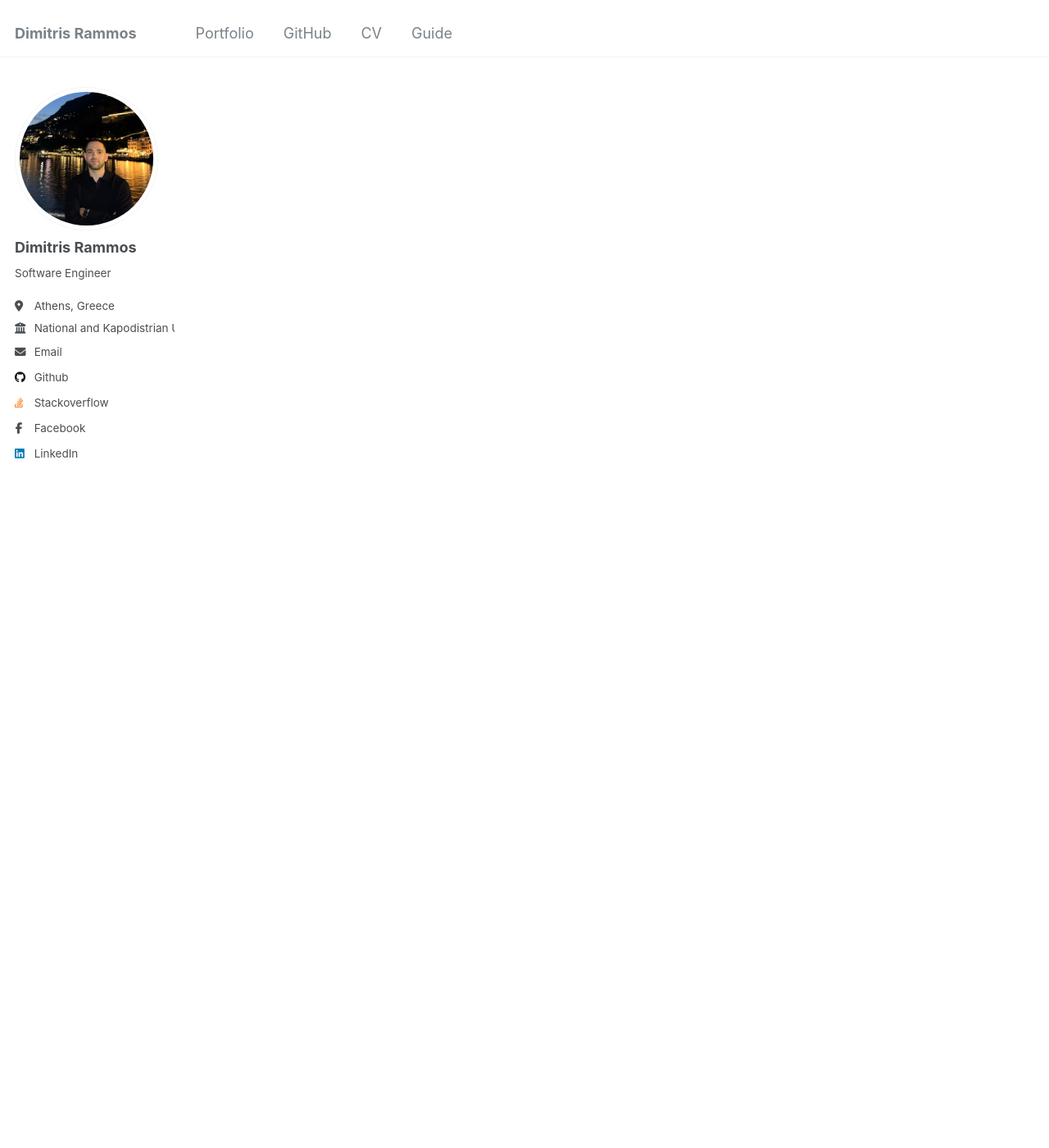
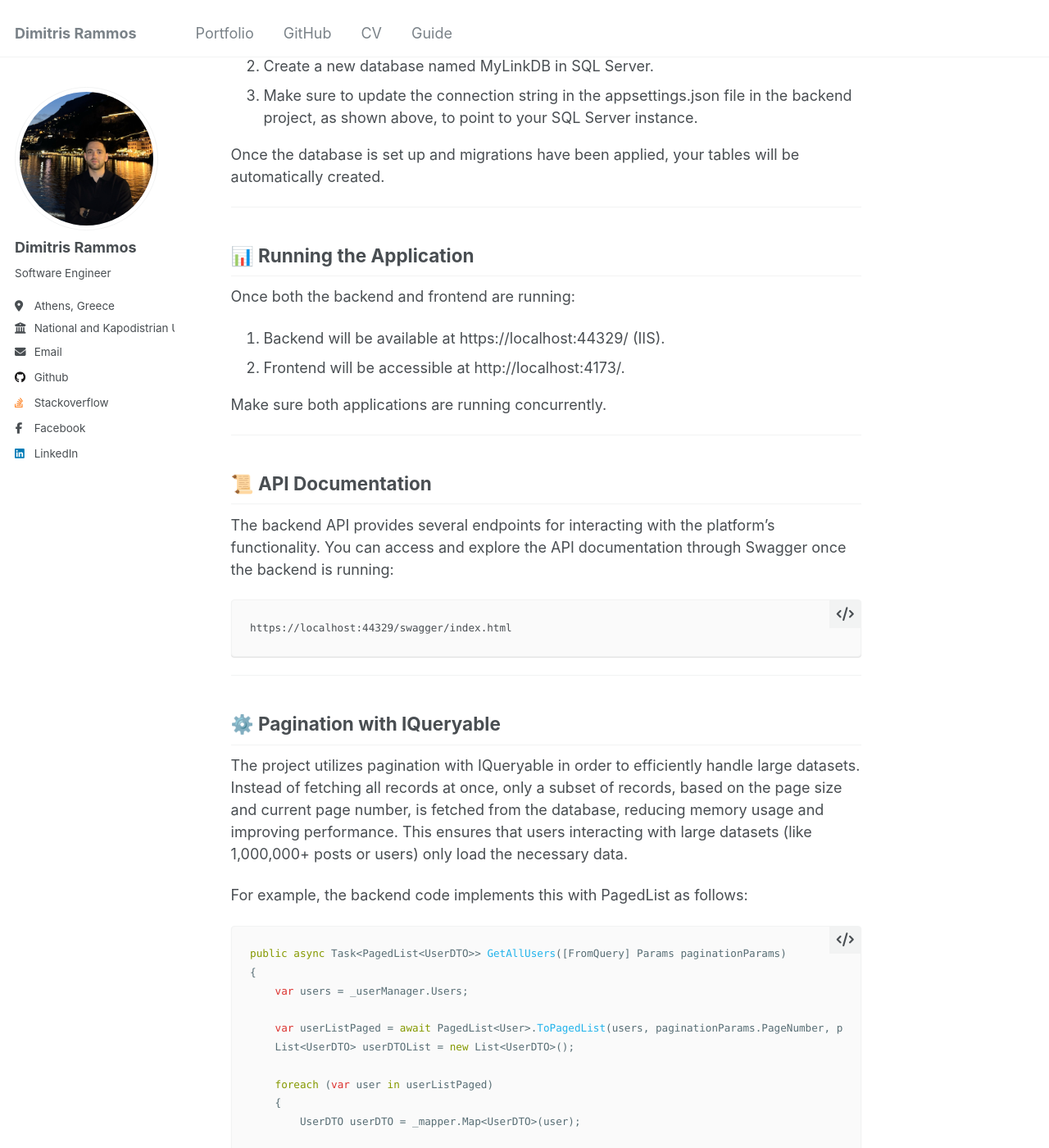
Before and after one commit to drammos/drammos.github.io, a Jekyll site: the page built from _portfolio/portfolio-1.md, in a window 1280 px wide and 1400 px high, scrolled down 3595 px. Shown: the whole window at 82% size. Built offline with Jekyll 4.4.1, drawn with Linux system fonts in a browser that asks for light colours; some of the changed text lies outside the part shown.

Commit message:
Update portfolio

````diff
--- a/_portfolio/portfolio-1.md
+++ b/_portfolio/portfolio-1.md
@@ -1,7 +1,209 @@
 ---
-title: "Portfolio item number 1"
-excerpt: "Short description of portfolio item number 1<br/><img src='/images/500x300.png'>"
+title: "My Link"
+excerpt: "Web LinkedIn Application is exercise from our university, DIT - University of Athens.<br/><img src='/images/mylink-background.png'>"
 collection: portfolio
 ---
 
-This is an item in your portfolio. It can be have images or nice text. If you name the file .md, it will be parsed as markdown. If you name the file .html, it will be parsed as HTML.
+
+Welcome to **MyLink**, a LinkedIn-inspired social network for professionals. This project is a full-stack web application developed using **ASP.NET Core** for the backend and **React** for the frontend.
+
+[Ηere](https://www.linkedin.com/posts/dimitrisrammos_csharp-dotnet-aspnetcore-activity-7246869870447869954-Apju?utm_source=share&utm_medium=member_desktop) is a short demo 𝐯𝐢𝐝𝐞𝐨 showcasing the app's functionalities.
+
+---
+
+## 🛠️ Technologies Used
+
+### Backend:
+- **ASP.NET Core 8.0.401** (C#)
+- **Entity Framework Core** for database access
+- **SQL Server Management Studio** for the database
+- **JWT Authentication** for securing API endpoints
+- **Matrix Factorization Algorithm** for recommending jobs and posts
+
+### Frontend:
+- **React** (JavaScript library for building UI)
+- **React Router** for client-side routing
+- **HTML and CSS** for styling
+
+### Other:
+- **IIS Express** web server
+- **SSL Certificate** with token in developer mode for HTTPS
+
+---
+
+## 📑 Features
+
+- **User Authentication:** Users can sign up, log in, and authenticate via JWT.
+- **Job Posting:** Users can view, create, and delete job postings.
+- **Matrix Factorization:** Provides personalized job and post recommendations based on user preferences and activity.
+- **Pagination:** Supports pagination for large datasets to reduce memory usage.
+- **Professional Networking:** Users can connect, share posts, and interact with others in a professional setting.
+
+---
+
+
+
+## 🚀 Project Setup
+
+### Clone the repository
+
+To set up the project locally, first clone this repository:
+
+```bash
+git clone https://github.com/drammos/LinkedIn.git
+cd MyLink
+```
+
+---
+
+### Prerequisites
+Make sure you have the following installed:
+
+.NET Core SDK (8.0.401): Install .NET SDK
+Node.js & npm: Install Node.js
+SQL Server: Install SQL Server and SQL Server Management Studio (SSMS) for managing your database.
+
+---
+
+## 🔧 Backend Setup (ASP.NET Core)
+1. Install .NET Dependencies
+After cloning, navigate to the backend project directory:
+
+```
+cd LinkedIn/WebAppBackEnd
+```
+
+Then, restore the .NET dependencies using:
+
+```
+dotnet restore
+```
+
+
+2. Database Connection
+Update the appsettings.json file to connect to your local SQL Server instance:
+
+```
+"ConnectionStrings": {
+    "DefaultConnection": "Server=YOUR_SERVER;Database=MyLinkDB;Trusted_Connection=True;MultipleActiveResultSets=true"
+}
+```
+
+
+3. Migrate the Database
+Run the following commands to apply migrations and seed the database:
+
+```
+update-database
+dotnet ef database update
+```
+
+
+4. Run the Backend
+Start the backend server:
+
+```
+dotnet run
+```
+
+The API will be accessible at https://localhost:5001/ (or the IIS Express port if running from Visual Studio).
+
+---
+
+## 🎨 Frontend Setup (React)
+1. Install npm dependencies
+Navigate to the frontend directory:
+
+bash
+```
+cd LinkedIn/MyLinkFrontEnd
+```
+
+Install the necessary packages:
+```
+npm install
+```
+
+2. Run the Frontend
+To start the frontend development server, run:
+
+```
+npm start
+```
+The React app will be accessible at http://localhost:4173/.
+
+---
+
+## 🗄️ Database Setup (SQL Server)
+1. Install SQL Server Management Studio (SSMS) if you haven't already.
+2. Create a new database named MyLinkDB in SQL Server.
+3. Make sure to update the connection string in the appsettings.json file in the backend project, as shown above, to point to your SQL Server instance.
+
+Once the database is set up and migrations have been applied, your tables will be automatically created.
+
+---
+
+## 📊 Running the Application
+Once both the backend and frontend are running:
+
+1. Backend will be available at https://localhost:44329/ (IIS).
+2. Frontend will be accessible at http://localhost:4173/.
+
+Make sure both applications are running concurrently.
+
+---
+
+## 📜 API Documentation
+The backend API provides several endpoints for interacting with the platform's functionality. You can access and explore the API documentation through Swagger once the backend is running:
+
+```
+https://localhost:44329/swagger/index.html
+```
+
+---
+
+## ⚙️ Pagination with IQueryable
+The project utilizes pagination with IQueryable in order to efficiently handle large datasets. Instead of fetching all records at once, only a subset of records, based on the page size and current page number, is fetched from the database, reducing memory usage and improving performance. This ensures that users interacting with large datasets (like 1,000,000+ posts or users) only load the necessary data.
+
+For example, the backend code implements this with PagedList<T> as follows:
+
+
+```csharp
+public async Task<PagedList<UserDTO>> GetAllUsers([FromQuery] Params paginationParams)
+{
+    var users = _userManager.Users;
+
+    var userListPaged = await PagedList<User>.ToPagedList(users, paginationParams.PageNumber, paginationParams.PageSize);
+    List<UserDTO> userDTOList = new List<UserDTO>();
+
+    foreach (var user in userListPaged)
+    {
+        UserDTO userDTO = _mapper.Map<UserDTO>(user);
+
+        var listfromroles = await _userManager.GetRolesAsync(user);
+        List<string> roles = new List<string>(listfromroles);
+        userDTO.Role = roles[0];
+
+        userDTOList.Add(userDTO);
+    }
+
+    var userDTOPaginationList = new PagedList<UserDTO>(userDTOList, userListPaged.Metadata.TotalCount, userListPaged.Metadata.CurrentPage, userListPaged.Metadata.PageSize);
+    Response.AddPaginationHeader(userDTOPaginationList.Metadata);
+    return userDTOPaginationList;
+}
+
+```
+
+This approach ensures only the required data for each page is loaded from the database, improving application performance.
+
+---
+
+## 👤 Authors
+[Rammos Dimitrios](https://github.com/drammos)
+
+[Theodoros Minaidis](https://github.com/tminaidis9)
+
+---
+
+## 📄 License
+This project is licensed under the MIT License. See the LICENSE file for details.
````
Also changed, not shown: _portfolio/portfolio-2.html (deleted, +0 -7 lines), _portfolio/portfolio-2.md (added, +38 -0 lines).
